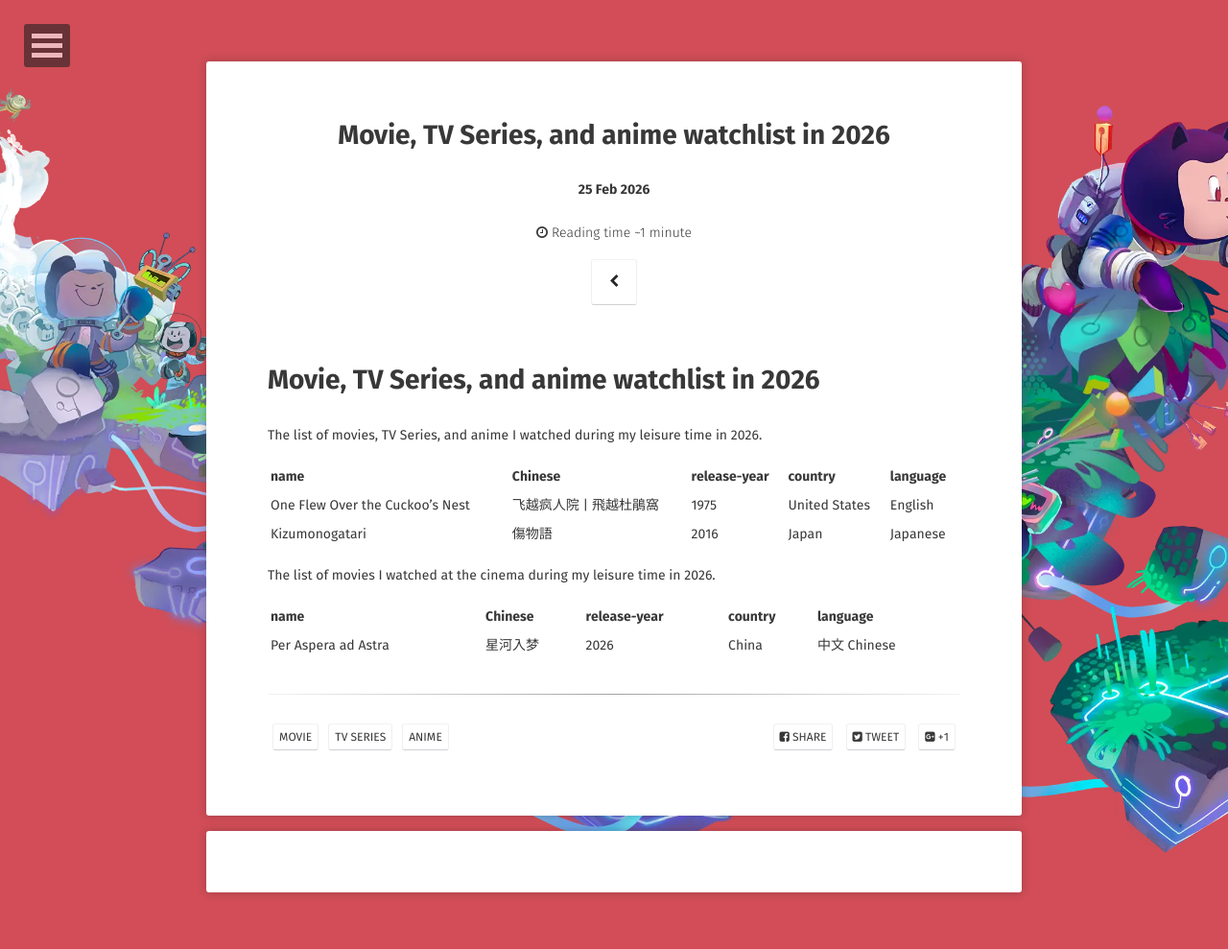
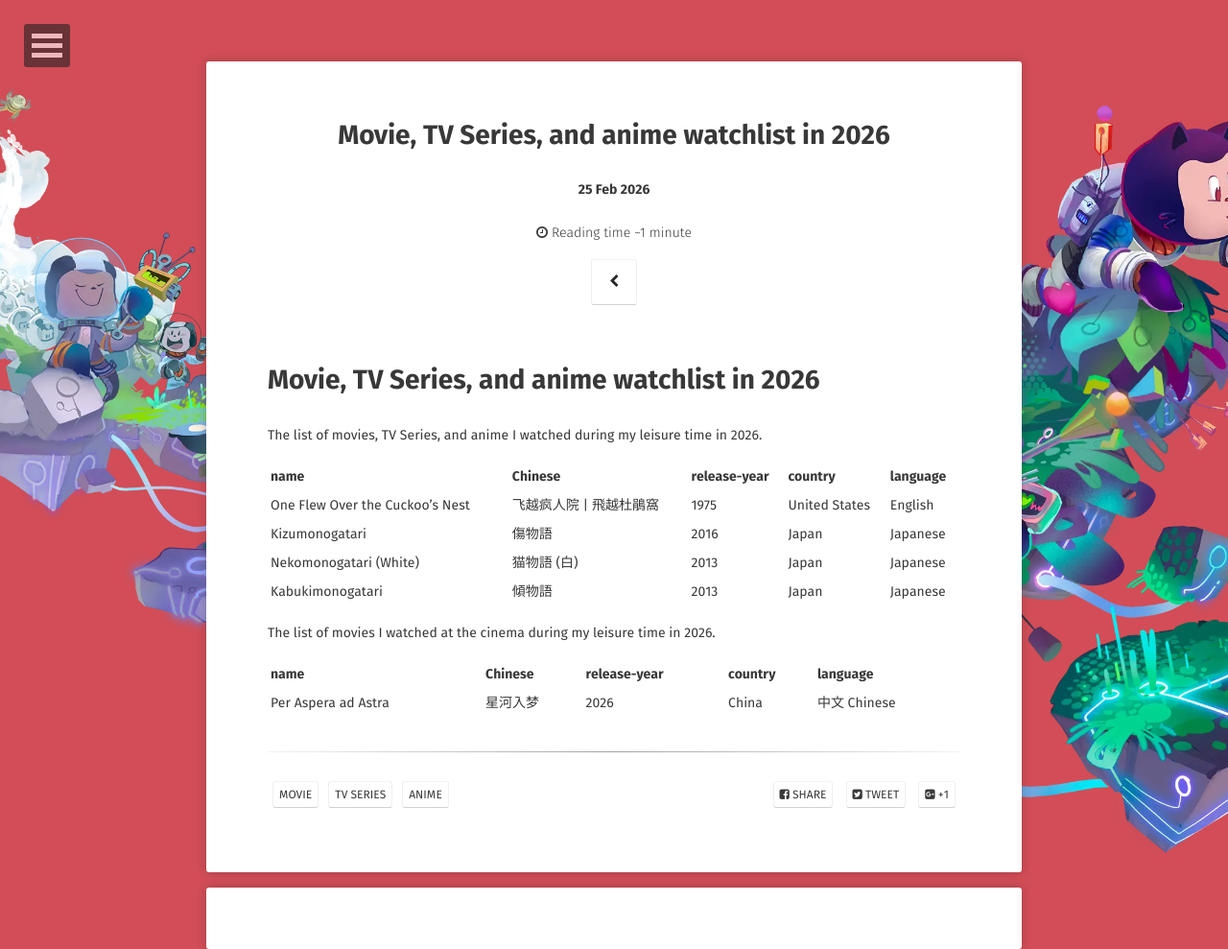
Before and after one commit to WebPavel/WebPavel.github.io, a Jekyll site: the page built from _posts/2026-02-25-movie-tv-series-and-anime-watchlist-in-2026.md, in a window 1280 px wide. Shown: the whole page at 96% size. Built offline with Jekyll 4.4.1, drawn with Linux system fonts in a browser that asks for light colours; some web fonts are replaced; comment, search, counter and statistics services are not loaded; before the commit the page ends 964 px from its top, so only the background shows below that.

Commit message:
feat: update on the movies I have watched recently.

```diff
--- a/_posts/2026-02-25-movie-tv-series-and-anime-watchlist-in-2026.md
+++ b/_posts/2026-02-25-movie-tv-series-and-anime-watchlist-in-2026.md
@@ -16,6 +16,8 @@ The list of movies, TV Series, and anime I watched during my leisure time in 202
 |---------------------------------|----------------|--------------|---------------|----------|
 | One Flew Over the Cuckoo's Nest | 飞越疯人院 \| 飛越杜鵑窩 | 1975         | United States | English  |
 | Kizumonogatari                  | 傷物語            | 2016         | Japan         | Japanese |
+| Nekomonogatari (White)          | 猫物語 (白)        | 2013         | Japan         | Japanese |
+| Kabukimonogatari                | 傾物語            | 2013         | Japan         | Japanese |
 
 
 The list of movies I watched at the cinema during my leisure time in 2026.
```
